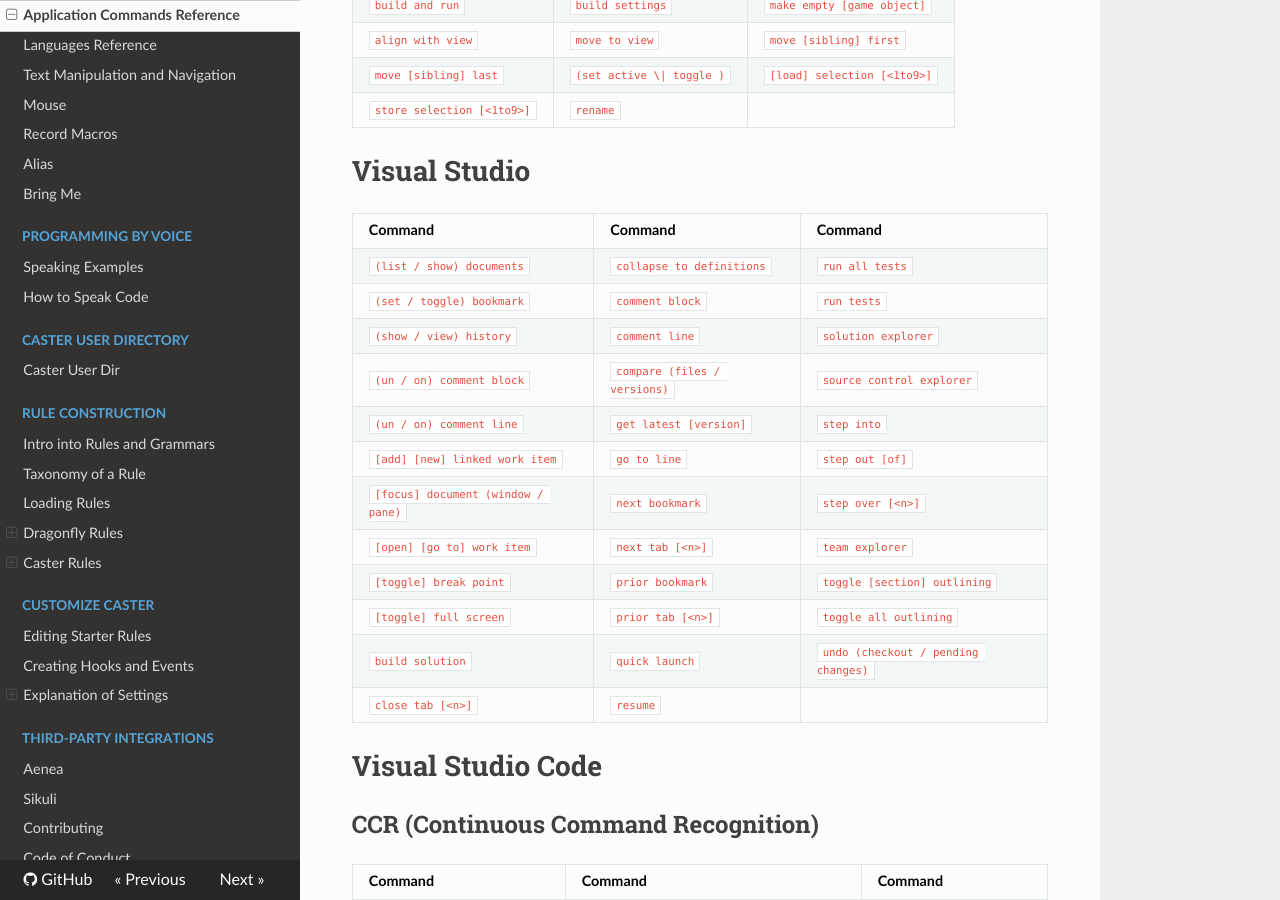
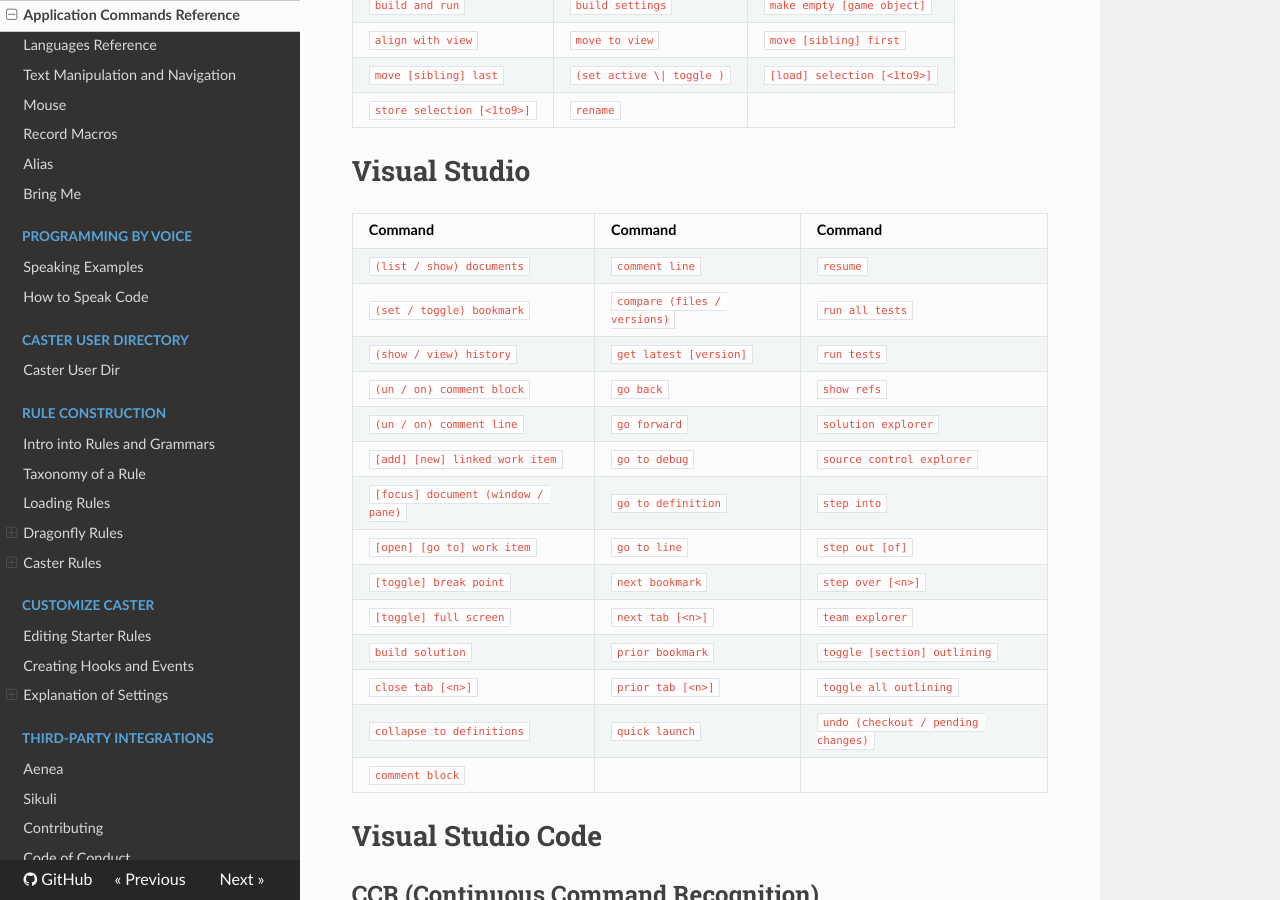
Before and after one commit to dictation-toolbox/Caster, an MkDocs documentation site: the page built from docs/readthedocs/Caster_Commands/Application_Commands_Quick_Reference.md, in a window 1280 px wide and 900 px high, scrolled down 19538 px. Built offline with MkDocs 1.6.1, drawn with Linux system fonts in a browser that asks for light colours; nearby versions of some CDN libraries; comment, search, counter and statistics services are not loaded.

Commit message:
Update Application_Commands_Quick_Reference.md
Update docs to match code change

```diff
--- a/docs/readthedocs/Caster_Commands/Application_Commands_Quick_Reference.md
+++ b/docs/readthedocs/Caster_Commands/Application_Commands_Quick_Reference.md
@@ -617,18 +617,20 @@ Same Commands as [Git Bash](#git-bash)
 
 | Command                            | Command                      | Command                             |
 | :--------------------------------- | :--------------------------- | :---------------------------------- |
-| `(list / show) documents`          | `collapse to definitions`    | `run all tests`                     |
-| `(set / toggle) bookmark`          | `comment block`              | `run tests`                         |
-| `(show / view) history`            | `comment line`               | `solution explorer`                 |
-| `(un / on) comment block`          | `compare (files / versions)` | `source control explorer`           |
-| `(un / on) comment line`           | `get latest [version]`       | `step into`                         |
-| `[add] [new] linked work item`     | `go to line`                 | `step out [of]`                     |
-| `[focus] document (window / pane)` | `next bookmark`              | `step over [<n>]`                   |
-| `[open] [go to] work item`         | `next tab [<n>]`             | `team explorer`                     |
-| `[toggle] break point`             | `prior bookmark`             | `toggle [section] outlining`        |
-| `[toggle] full screen`             | `prior tab [<n>]`            | `toggle all outlining`              |
-| `build solution`                   | `quick launch`               | `undo (checkout / pending changes)` |
-| `close tab [<n>]`                  | `resume`                     |                                     |
+| `(list / show) documents`          | `comment line`               | `resume`                            |
+| `(set / toggle) bookmark`          | `compare (files / versions)` | `run all tests`                     |
+| `(show / view) history`            | `get latest [version]`       | `run tests`                         |
+| `(un / on) comment block`          | `go back`                    | `show refs`                         |
+| `(un / on) comment line`           | `go forward`                 | `solution explorer`                 |
+| `[add] [new] linked work item`     | `go to debug`                | `source control explorer`           |
+| `[focus] document (window / pane)` | `go to definition`           | `step into`                         |
+| `[open] [go to] work item`         | `go to line`                 | `step out [of]`                     |
+| `[toggle] break point`             | `next bookmark`              | `step over [<n>]`                   |
+| `[toggle] full screen`             | `next tab [<n>]`             | `team explorer`                     |
+| `build solution`                   | `prior bookmark`             | `toggle [section] outlining`        |
+| `close tab [<n>] `                 | `prior tab [<n>]`            | `toggle all outlining`              |
+| `collapse to definitions`          | `quick launch`               | `undo (checkout / pending changes)` |
+| `comment block`                    |                              |                                     |
 
 # Visual Studio Code
 
```
